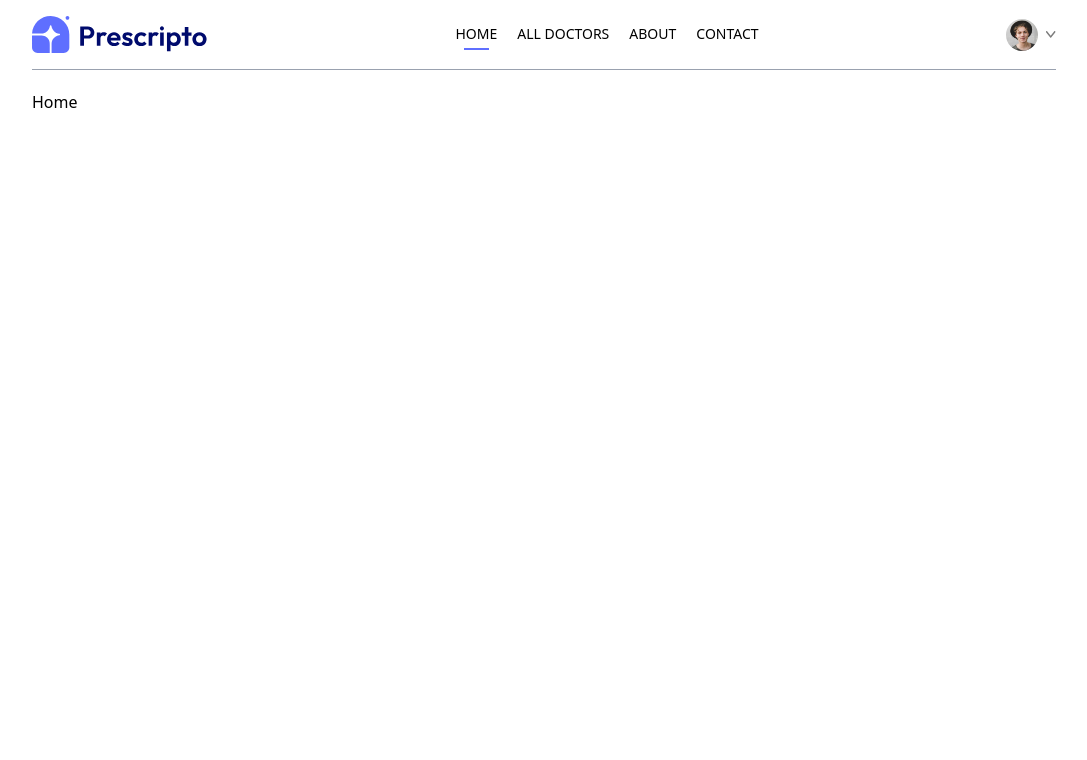
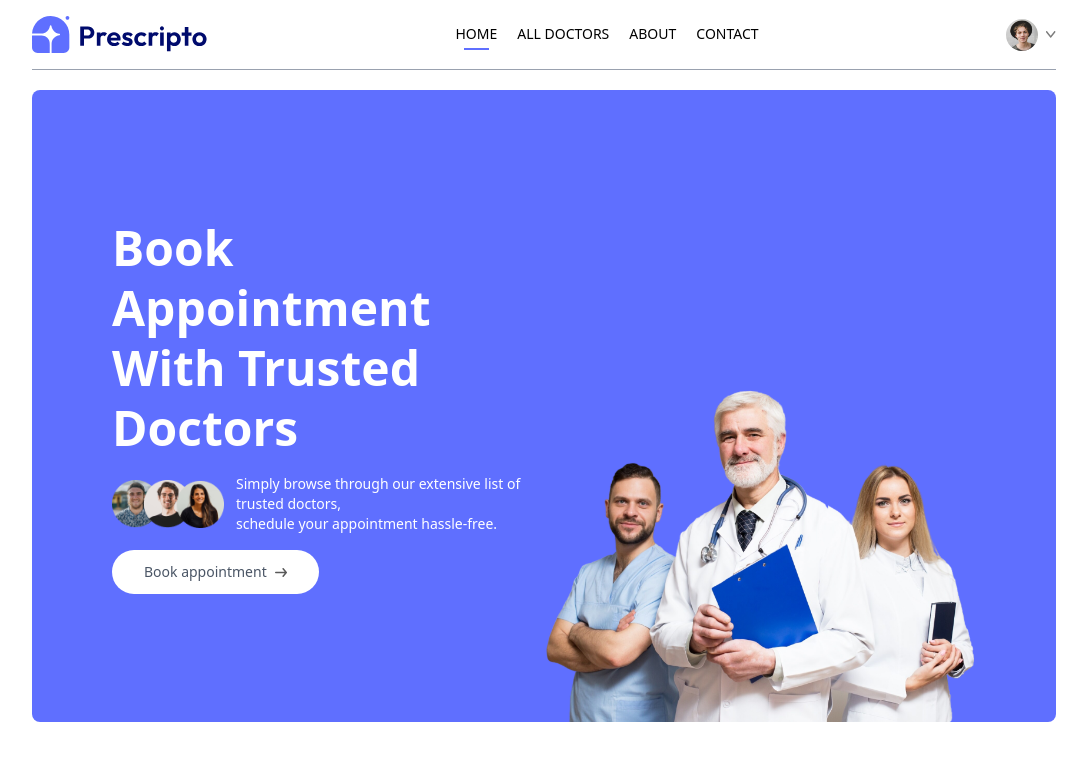
Before and after one commit to Abubakar980/Doctor-Appointment-MERN, a React app in the folder frontend/: page / in a window 1280 px wide. Shown: the top 760 px of the page, without its empty margins (96-1183 px from the left). Built offline with nearby package versions, Linux system fonts and the light colour scheme; the HTML template or start-up script is replaced by a standard one.

Commit message:
Header Component Created

```diff
--- /dev/null
+++ b/frontend/src/components/Header.jsx
@@ -0,0 +1,29 @@
+import React from 'react'
+import { assets } from '../assets/assets'
+
+const Header = () => {
+  return (
+    <div className='flex flex-col md:flex-row bg-[#5f6fff] rounded-lg px-6 md:px-10 lg:px-20'>
+      {/* Left Side */}
+      <div className='md:w-1/2 flex flex-col items-start justify-center gap-4 py-10 m-auto md:py-[10vw] md:pb-[-30px]'>
+        <p className='text-3xl md:text-4xl lg:text-5xl text-white font-semibold leading-tight md:leading-tight lg:leading-tight'>
+            Book Appointment <br /> With Trusted Doctors
+        </p>
+        <div className='flex flex-col md:flex-row items-center gap-3 text-white text-sm font-light'>
+            <img className='w-28' src={assets.group_profiles} alt="" />
+            <p>Simply browse through our extensive list of trusted doctors, <br className='hidden sm:block'/>
+            schedule your appointment hassle-free. </p>
+        </div>
+        <a className='flex items-center gap-2 bg-white px-8 py-3 rounded-full text-gray-600 text-sm m-auto md:m-0 hover:scale-105 transition-all duration-300' href="#speciality">
+            Book appointment <img className='w-3' src={assets.arrow_icon} alt="" />
+        </a>
+      </div>
+      {/* Right Side */}
+      <div className='md:w-1/2 relative'>
+        <img className='w-full md:absolute bottom-0 h-auto rounded-lg' src={assets.header_img} alt="" />
+      </div>
+    </div>
+  )
+}
+
+export default Header
--- a/frontend/src/pages/Home.jsx
+++ b/frontend/src/pages/Home.jsx
@@ -1,8 +1,11 @@
 import React from 'react'
+import Header from '../components/Header'
 
 const Home = () => {
   return (
-    <div>Home</div>
+    <div>
+      <Header/>
+    </div>
   )
 }
 
```
Also changed, not shown: frontend/src/assets/assets.js (+7 -1 lines).
